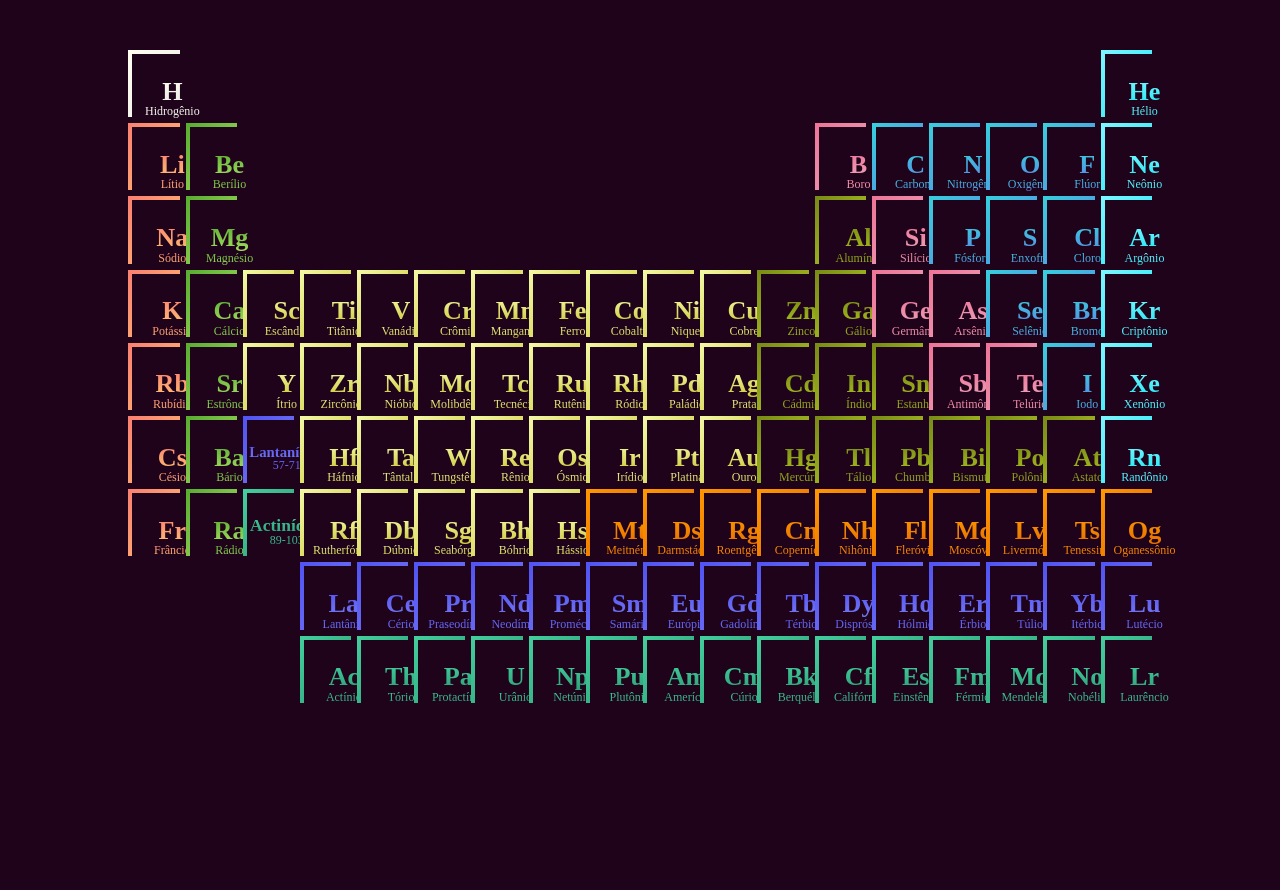
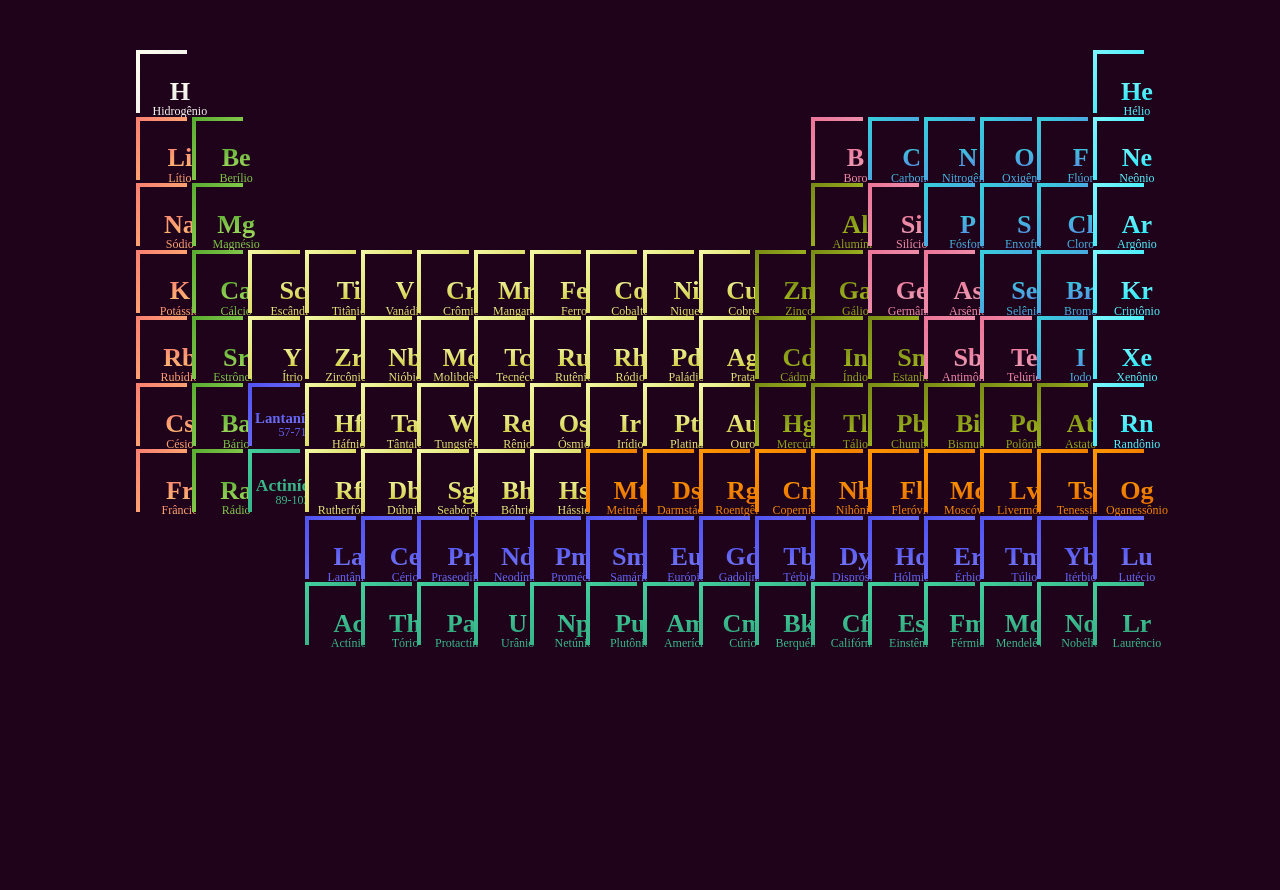
Before and after one commit to infRafael/tabela-periodica, a PHP site: page / in a window 1280 px wide. Shown: the part 80-970 px from the top of the page. After the commit the page ends 730 px from the top, so only its background shows below. Run offline with PHP 8.4, Linux system fonts and the light colour scheme.

Commit message:
Add files via upload

```diff
--- a/style.css
+++ b/style.css
@@ -22,7 +22,7 @@ button{
   display: grid;
   grid-template-columns: repeat(18, 4%);
   grid-template-rows: repeat(9, 8%);
-  grid-gap: 6px;
+  grid-gap: 0.4%;
   margin: auto;
   justify-content: center;
   background: #1f031a;
```
